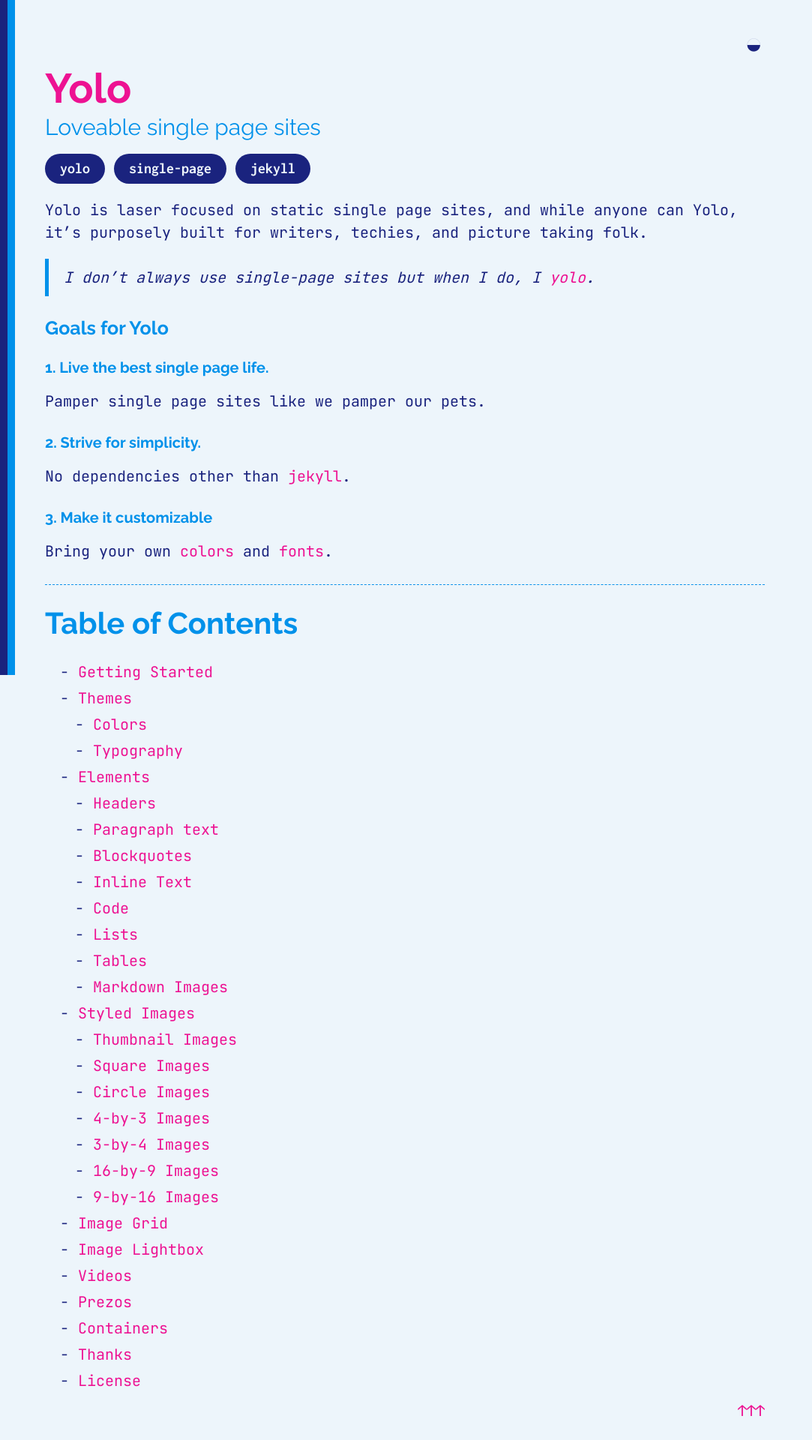
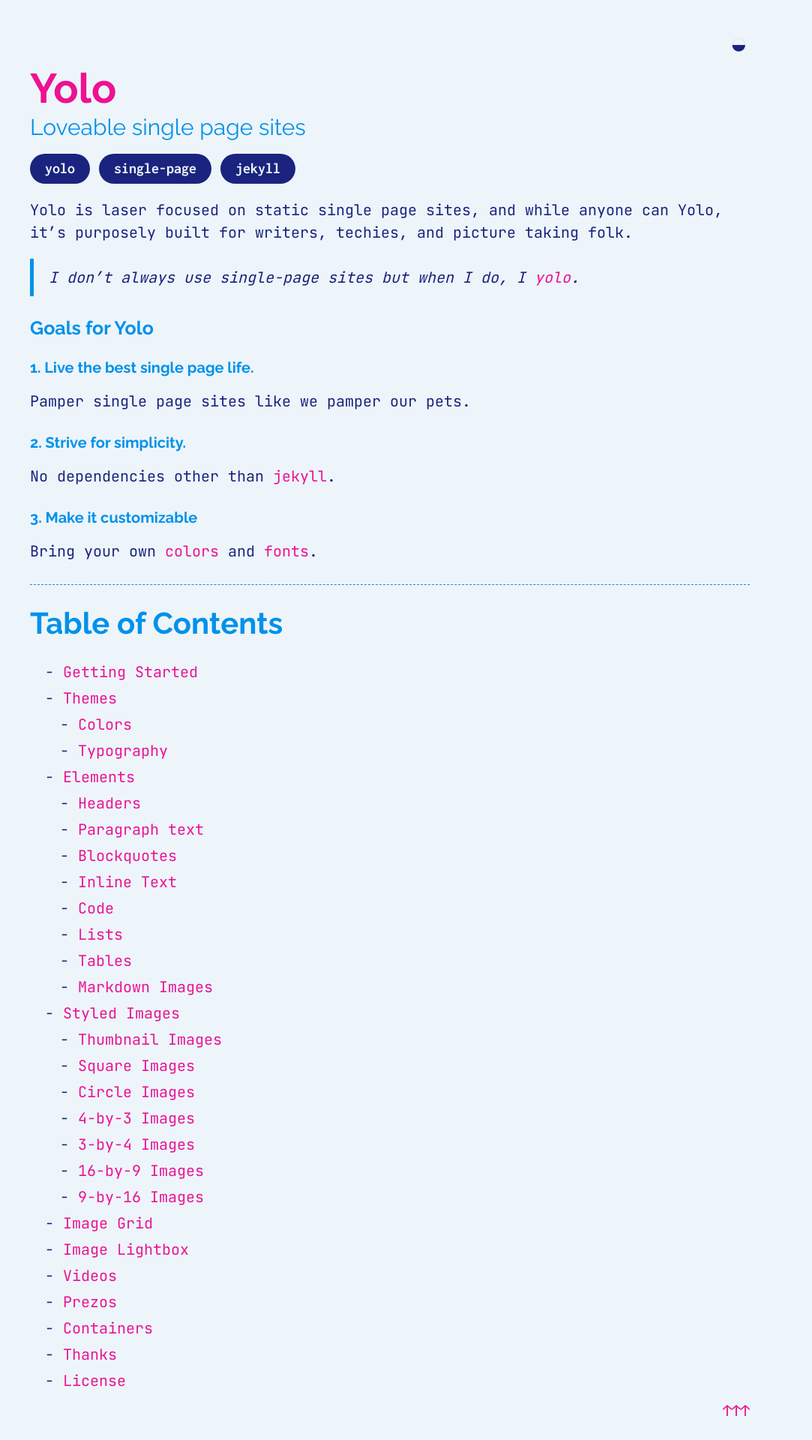
Before and after one commit to corbtastik/yolo, a Jekyll site: the page built from index.md, in a window 1280 px wide. Shown: the top 1920 px of the page at 75% size, without its empty margins (0-1083 px from the left). Built offline with Jekyll 4.4.1, drawn with Linux system fonts in a browser that asks for light colours; some web fonts are replaced.

Commit message:
clean-up layout container, reduce width of lb-item, and nav-next, nav-prev

```diff
--- a/_config.yml
+++ b/_config.yml
@@ -8,7 +8,7 @@ style: corbs
 align: left
 #logo: assets/images/site/logo.png
 images: https://storage.googleapis.com/corbs-foto/yolo
-sidebar: true
+sidebar: false
 # Build settings
 version: v1.1
 markdown: kramdown
--- a/_sass/yolo/_layout.scss
+++ b/_sass/yolo/_layout.scss
@@ -33,45 +33,12 @@
 // ----------------------------------------------------------------------------
 // Container classes
 // ----------------------------------------------------------------------------
-$container-offset: (2 * $gap) !default;
-$container-max-width: $fullhd !default;
-
 .container {
-  flex-grow: 1;
-  //margin: 0 auto;
-  padding-left: 2rem;
+  max-width: 48rem;
+  padding-left:  2rem;
   padding-right: 2rem;
-  position: relative;
-  width: auto;
-  &.is-fluid {
-    max-width: none !important;
-    padding-left: $gap;
-    padding-right: $gap;
-    width: 100%;
-  }
-  @include desktop {
-    max-width: $desktop - $container-offset;
-  }
-  @include until-widescreen {
-    &.is-widescreen:not(.is-max-desktop) {
-      max-width: min($widescreen, $container-max-width) - $container-offset;
-    }
-  }
-  @include until-fullhd {
-    &.is-fullhd:not(.is-max-desktop):not(.is-max-widescreen) {
-      max-width: min($fullhd, $container-max-width) - $container-offset;
-    }
-  }
-  @include widescreen {
-    &:not(.is-max-desktop) {
-      max-width: min($widescreen, $container-max-width) - $container-offset;
-    }
-  }
-  @include fullhd {
-    &:not(.is-max-desktop):not(.is-max-widescreen) {
-      max-width: min($fullhd, $container-max-width) - $container-offset;
-    }
-  }
+  margin-left:  auto;
+  margin-right: auto;
 }
 
 // ----------------------------------------------------------------------------
--- a/_sass/yolo/_lightbox.scss
+++ b/_sass/yolo/_lightbox.scss
@@ -60,7 +60,7 @@
   margin: 1rem 0;
   position: relative;
   text-align: center;
-  width: 100%;
+  width: 80%;
 }
 
 .lb-modal {
@@ -106,7 +106,7 @@
   display: block;
   top: 0;
   bottom: 0;
-  width: 8%;
+  width: 5%;
   height: 100%;
   color: transparent;
   text-align: center;
@@ -129,14 +129,14 @@
 }
 
 .lb-prev {
-  left: 0;
+  left: 10%;
   right: 0;
   border-radius: .3rem 0 0 .3rem;
   color: transparent;
 }
 
 .lb-next {
-  left: 92%;
+  left: 85%;
   right: 100%;
   border-radius: 0 .3rem .3rem 0;
   color: transparent;
```
